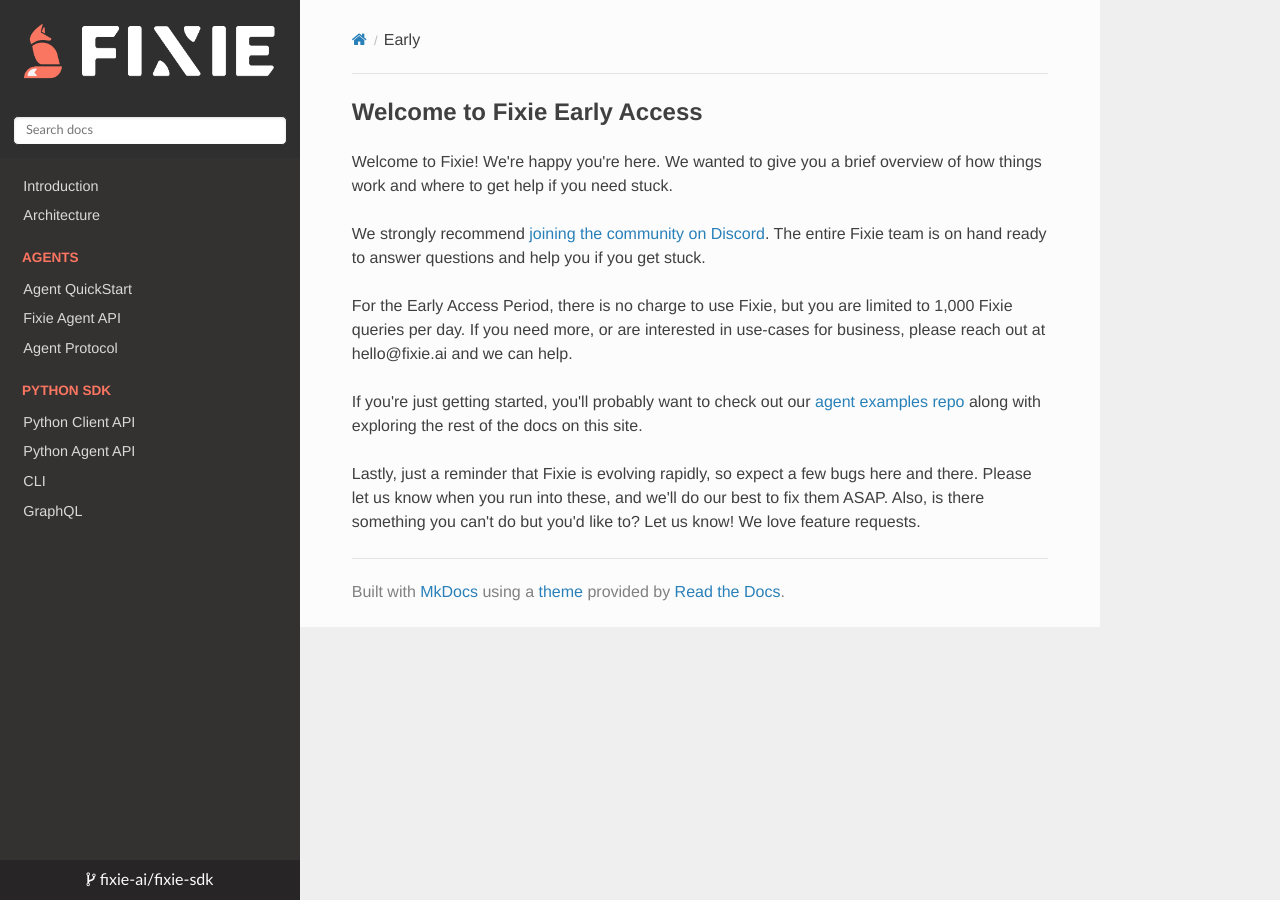
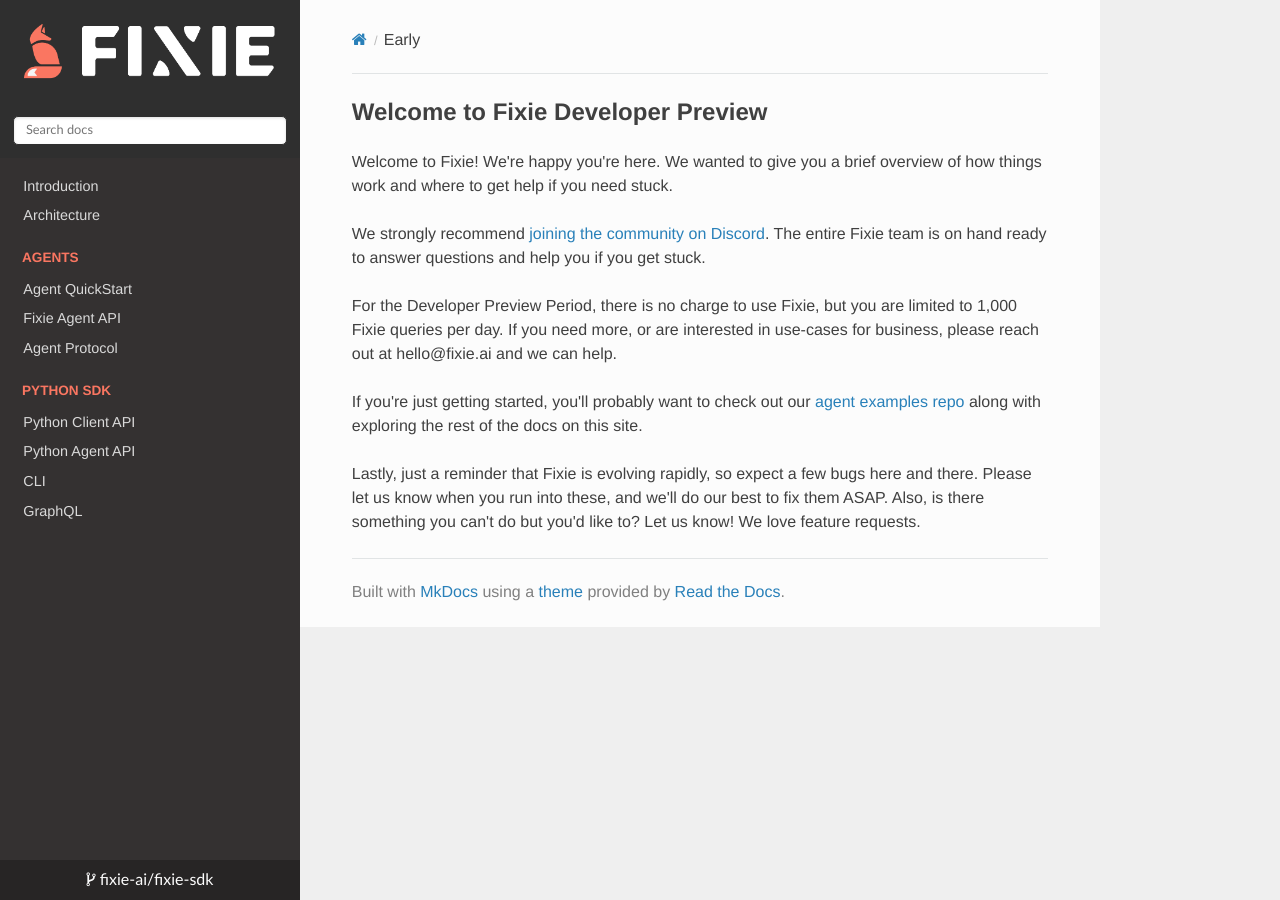
Before and after one commit to fixie-ai/fixie-sdk-js, an MkDocs documentation site: the page built from docs/early.md, in a window 1280 px wide. Built offline with MkDocs 1.6.1, drawn with Linux system fonts in a browser that asks for light colours; nearby versions of some CDN libraries.

Commit message:
Change name

```diff
--- a/docs/early.md
+++ b/docs/early.md
@@ -1,10 +1,10 @@
-## Welcome to Fixie Early Access
+## Welcome to Fixie Developer Preview
 
 Welcome to Fixie! We're happy you're here. We wanted to give you a brief overview of how things work and where to get help if you need stuck.
 
 We strongly recommend [joining the community on Discord](https://discord.gg/MsKAeKF8kU). The entire Fixie team is on hand ready to answer questions and help you if you get stuck.
 
-For the Early Access Period, there is no charge to use Fixie, but you are limited to 1,000 Fixie queries per day. If you need more, or are interested in use-cases for business, please reach out at hello@fixie.ai and we can help.
+For the Developer Preview Period, there is no charge to use Fixie, but you are limited to 1,000 Fixie queries per day. If you need more, or are interested in use-cases for business, please reach out at hello@fixie.ai and we can help.
 
 If you're just getting started, you'll probably want to check out our [agent examples repo](https://github.com/fixie-ai/fixie-examples) along with exploring the rest of the docs on this site.
 
```
